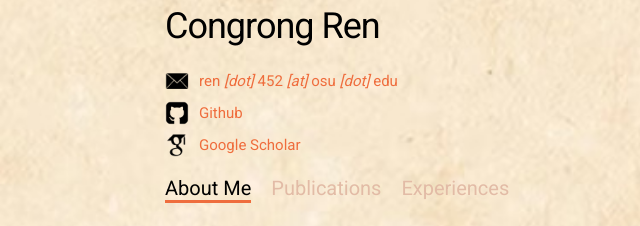
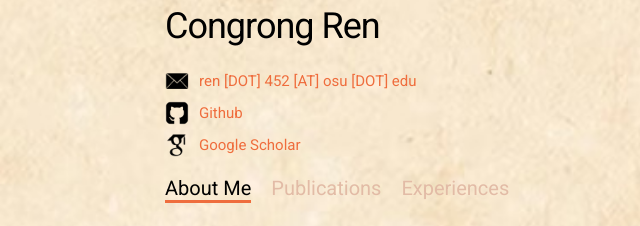
Before and after one commit to rcrcarissa/rcrcarissa.github.io, a plain HTML site: page index.html in a window 1280 px wide. Shown: the part 253-479 px from the top of the page, 0-640 px from the left. Drawn offline with nearby package versions, Linux system fonts and the light colour scheme.

Commit message:
Update index.html

```diff
--- a/index.html
+++ b/index.html
@@ -35,7 +35,7 @@
     <h1>Congrong Ren</h1>
 
     <ul class="icon-list">
-      <li><img src="figures/icons/email.png" alt="email" class="icon"> <a href="">ren <i>[dot]</i> 452 <i>[at]</i> osu <i>[dot]</i> edu</a></li>
+      <li><img src="figures/icons/email.png" alt="email" class="icon"> <a href="">ren [DOT] 452 [AT] osu [DOT] edu</a></li>
       <li><img src="figures/icons/github.png" alt="github" class="icon"> <a href="https://github.com/rcrcarissa">Github</a></li>
       <li><img src="figures/icons/google_scholar.png" alt="google_scholar" class="icon"> <a href="https://scholar.google.com/citations?user=P3dKoAoAAAAJ&hl=en&oi=ao">Google Scholar</a></li>
   </ul>
```
